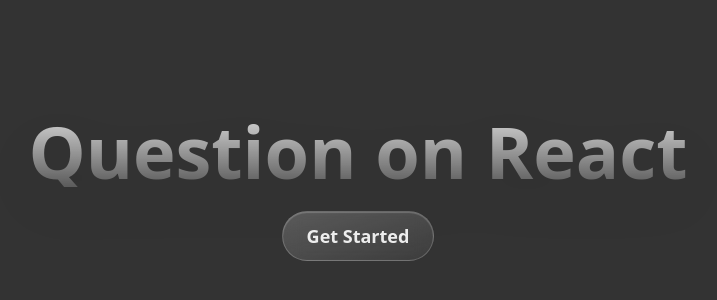
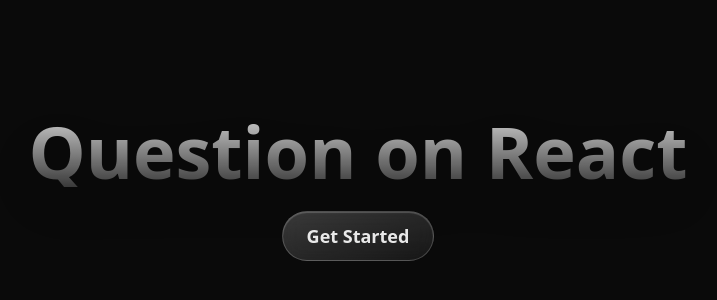
Before and after one commit to prasenjitpriyan/question-on-react, a Next.js app: page / in a window 1280 px wide. Shown: the part 212-512 px from the top of the page, without its empty margins (282-999 px from the left). Built offline with nearby package versions, Linux system fonts and the light colour scheme; no server answers.

Commit message:
Color code change for default background

```diff
--- a/app/layout.jsx
+++ b/app/layout.jsx
@@ -23,7 +23,7 @@
   return (
     <html lang="en">
       <body
-        className={`overflow-y-auto hide-scrollbar ${geistSans.variable} ${geistMono.variable} antialiased bg-black/80`}>
+        className={`overflow-y-auto hide-scrollbar ${geistSans.variable} ${geistMono.variable} antialiased bg-[#0A0A0A]`}>
         <Providers>
           <AuthProvider>
             {children}
```
